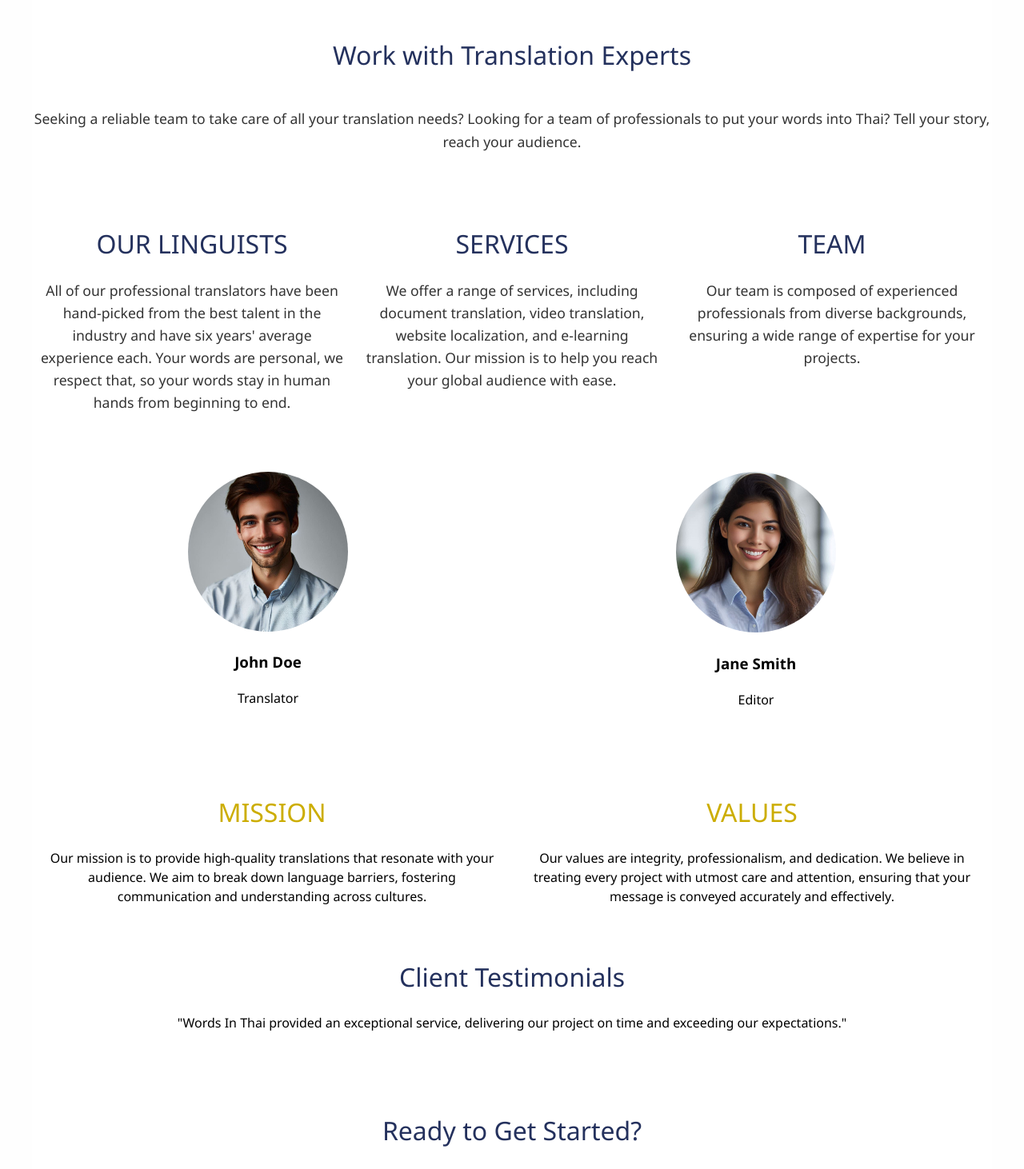
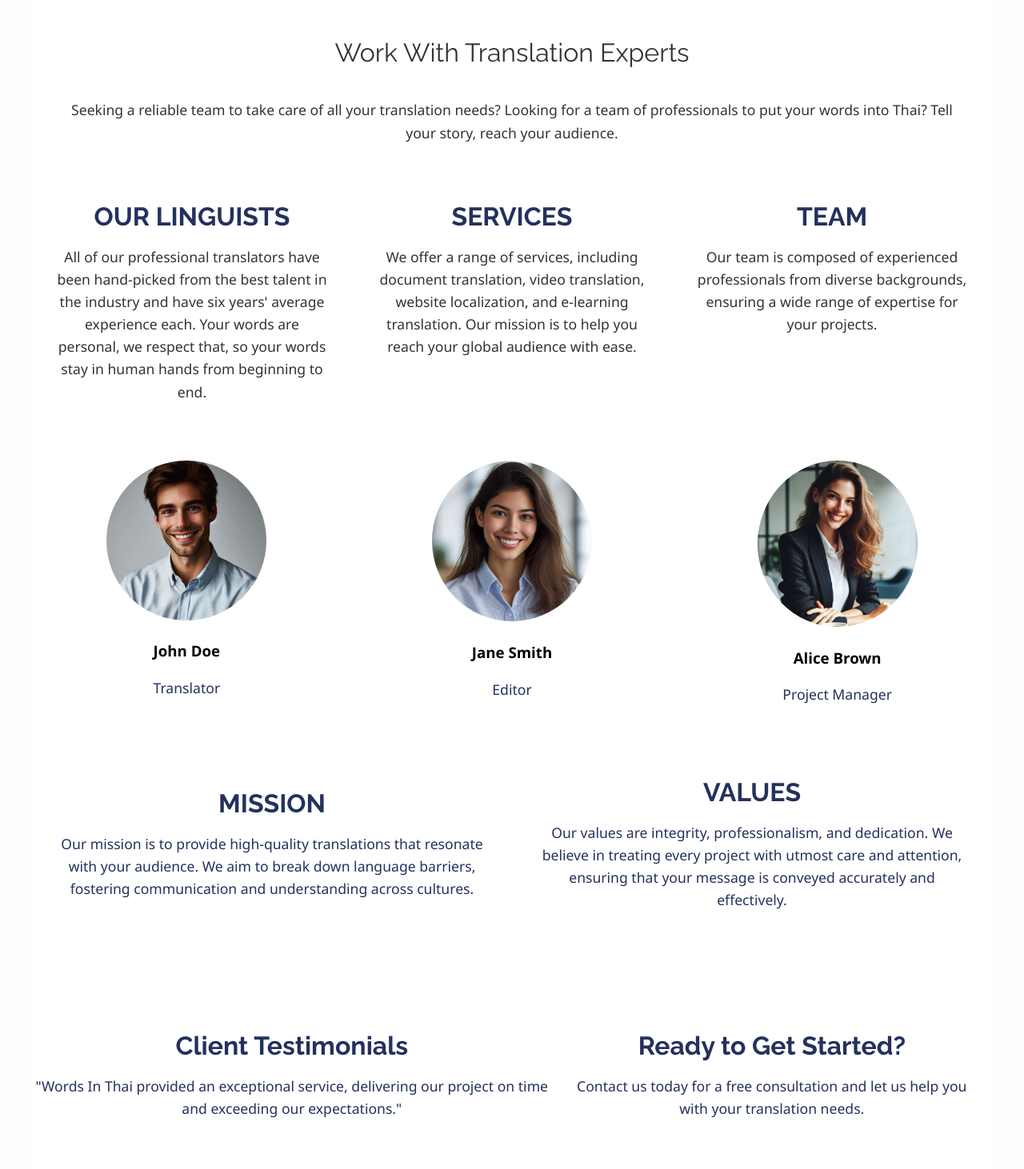
Before and after one commit to joseph-johnson27001/words-in-thai, a Vue app: page / in a window 1280 px wide. Shown: the part 520-1982 px from the top of the page at 80% size. Built offline with nearby package versions, Linux system fonts and the light colour scheme.

Commit message:
Linkedin image

```diff
--- a/public/index.html
+++ b/public/index.html
@@ -6,6 +6,13 @@
     <meta name="viewport" content="width=device-width,initial-scale=1.0">
     <link rel="icon" href="<%= BASE_URL %>favicon.ico">
     <link href="https://fonts.googleapis.com/css2?family=Noto+Sans+Thai:wght@400;700&display=swap" rel="stylesheet">
+    <link href="https://fonts.googleapis.com/css2?family=Roboto:wght@400;700&display=swap" rel="stylesheet">
+<link href="https://fonts.googleapis.com/css2?family=Playfair+Display:wght@400;700&display=swap" rel="stylesheet">
+<link href="https://fonts.googleapis.com/css2?family=Lora:wght@400;700&display=swap" rel="stylesheet">
+<link href="https://fonts.googleapis.com/css2?family=Open+Sans:wght@400;700&display=swap" rel="stylesheet">
+<link href="https://fonts.googleapis.com/css2?family=Merriweather:wght@400;700&display=swap" rel="stylesheet">
+<link href="https://fonts.googleapis.com/css2?family=Raleway:wght@400;700&display=swap" rel="stylesheet">
+
     <title><%= htmlWebpackPlugin.options.title %></title>
   </head>
   <body>
--- a/src/App.vue
+++ b/src/App.vue
@@ -28,6 +28,11 @@ body {
   justify-content: center;
 }
 
+h1,
+h2 {
+  font-family: "Raleway", sans-serif;
+}
+
 #app {
   background-color: white;
   max-width: 1200px;
--- a/src/components/AboutSection.vue
+++ b/src/components/AboutSection.vue
@@ -23,7 +23,7 @@
 
     <div class="about-section">
       <div class="about-header">
-        <h1 v-if="currentLanguage === 'EN'">Work with Translation Experts</h1>
+        <h1 v-if="currentLanguage === 'EN'">Work With Translation Experts</h1>
         <h1 v-else>ทำงานกับผู้เชี่ยวชาญด้านการแปล</h1>
       </div>
 
@@ -122,12 +122,13 @@
         </div>
       </div>
 
+      <div class="mission-values">
         <div class="testimonials">
           <h2 v-if="currentLanguage === 'EN'">Client Testimonials</h2>
           <h2 v-else>คำรับรองจากลูกค้า</h2>
           <p v-if="currentLanguage === 'EN'">
-          "Words In Thai provided an exceptional service, delivering our project
-          on time and exceeding our expectations."
+            "Words In Thai provided an exceptional service, delivering our
+            project on time and exceeding our expectations."
           </p>
           <p v-else>
             "Words In Thai มอบบริการที่ยอดเยี่ยม
@@ -139,13 +140,14 @@
           <h2 v-if="currentLanguage === 'EN'">Ready to Get Started?</h2>
           <h2 v-else>พร้อมที่จะเริ่มต้นแล้วหรือยัง?</h2>
           <p v-if="currentLanguage === 'EN'">
-          Contact us today for a free consultation and let us help you with your
-          translation needs.
+            Contact us today for a free consultation and let us help you with
+            your translation needs.
           </p>
           <p v-else>
             ติดต่อเราวันนี้เพื่อขอคำปรึกษาฟรี
             และให้เราช่วยคุณในความต้องการในการแปลของคุณ
           </p>
+        </div>
       </div>
     </div>
   </div>
@@ -174,6 +176,13 @@ export default {
           title: "Editor",
           titleTH: "บรรณาธิการ",
           image: "/jane-smith.JPG",
+        },
+        {
+          id: 3,
+          name: "Alice Brown",
+          title: "Project Manager",
+          titleTH: "ผู้จัดการโครงการ",
+          image: "/alice-brown.JPG",
         },
       ],
     };
@@ -211,9 +220,13 @@ export default {
   margin: 20px 0;
 }
 
+.intro-text {
+  margin: 20px 30px;
+}
+
 h2 {
   font-size: 2em;
-  margin: 40px 0 20px;
+  margin: 20px 0 20px;
 }
 
 .columns {
@@ -225,6 +238,14 @@ h2 {
 .column {
   flex: 1;
   padding: 10px;
+  margin: 0px 20px;
+}
+
+p {
+  font-size: 1.1em;
+  line-height: 1.6;
+  /* text-align: justify; */
+  color: #24315d;
 }
 
 .team-section {
@@ -232,7 +253,6 @@ h2 {
   flex-wrap: wrap;
   justify-content: space-around;
   gap: 20px;
-  margin: 40px 0;
 }
 
 .team-member {
@@ -250,6 +270,7 @@ h2 {
   display: flex;
   justify-content: space-between;
   margin: 40px 0;
+  align-items: center;
 }
 
 .testimonials {
@@ -294,6 +315,7 @@ h2 {
 .banner-text p {
   font-size: 1.5em;
   margin-top: 10px;
+  color: white;
 }
 
 .flag {
@@ -309,18 +331,13 @@ h2 {
 }
 
 .about-header h1 {
-  color: #24315d;
+  color: #333;
   font-weight: 100;
 }
 
 h2 {
-  font-weight: 100;
+  font-weight: 600;
   color: #24315d;
-}
-
-.mission-values h2 {
-  color: #ccad00;
-  font-weight: 100;
 }
 
 .banner-buttons {
@@ -346,6 +363,12 @@ h2 {
 .banner-btn:hover {
   color: #24315d;
   background-color: white;
+}
+
+.testimonials-and-actions-container {
+  display: flex;
+  flex-direction: row;
+  align-items: center;
 }
 
 @media screen and (max-width: 768px) {
```
Also changed, not shown: public/alice-brown.JPG (added). Lines whose indentation alone changed are shown as unchanged.
